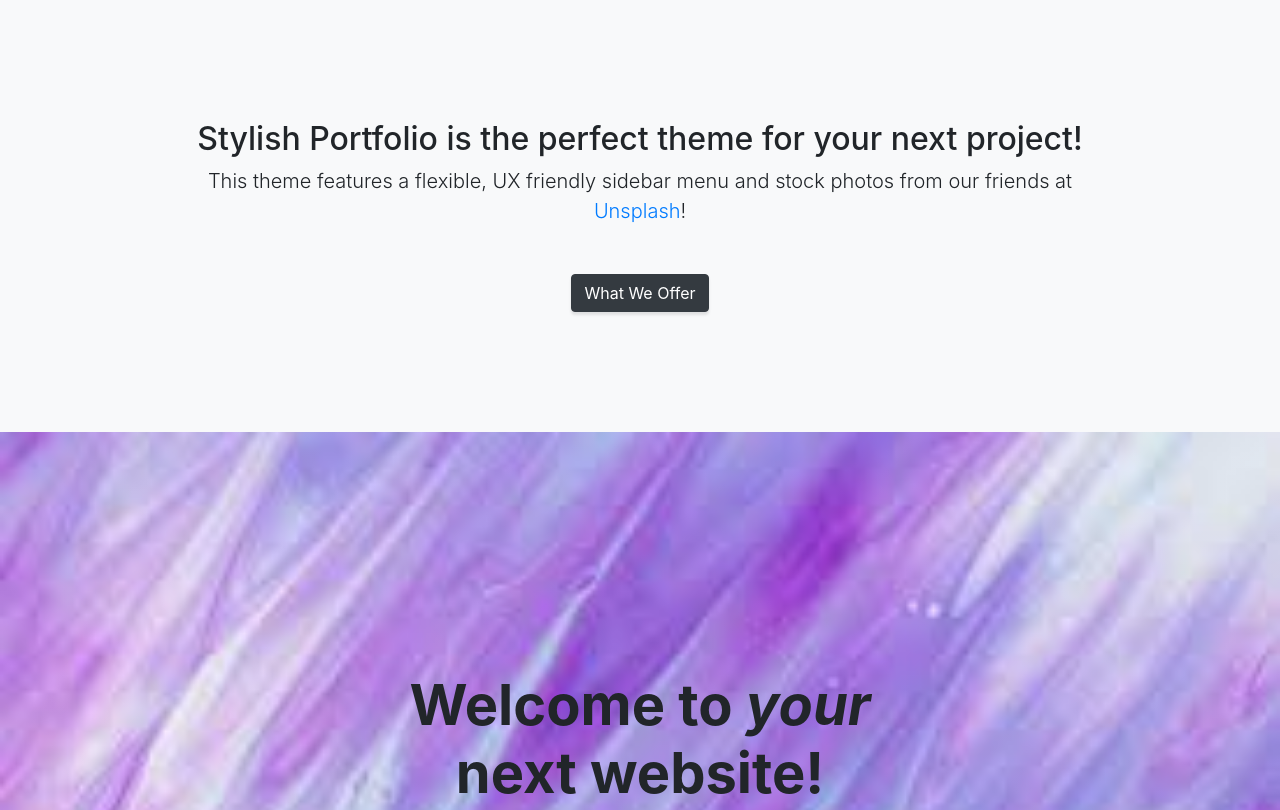
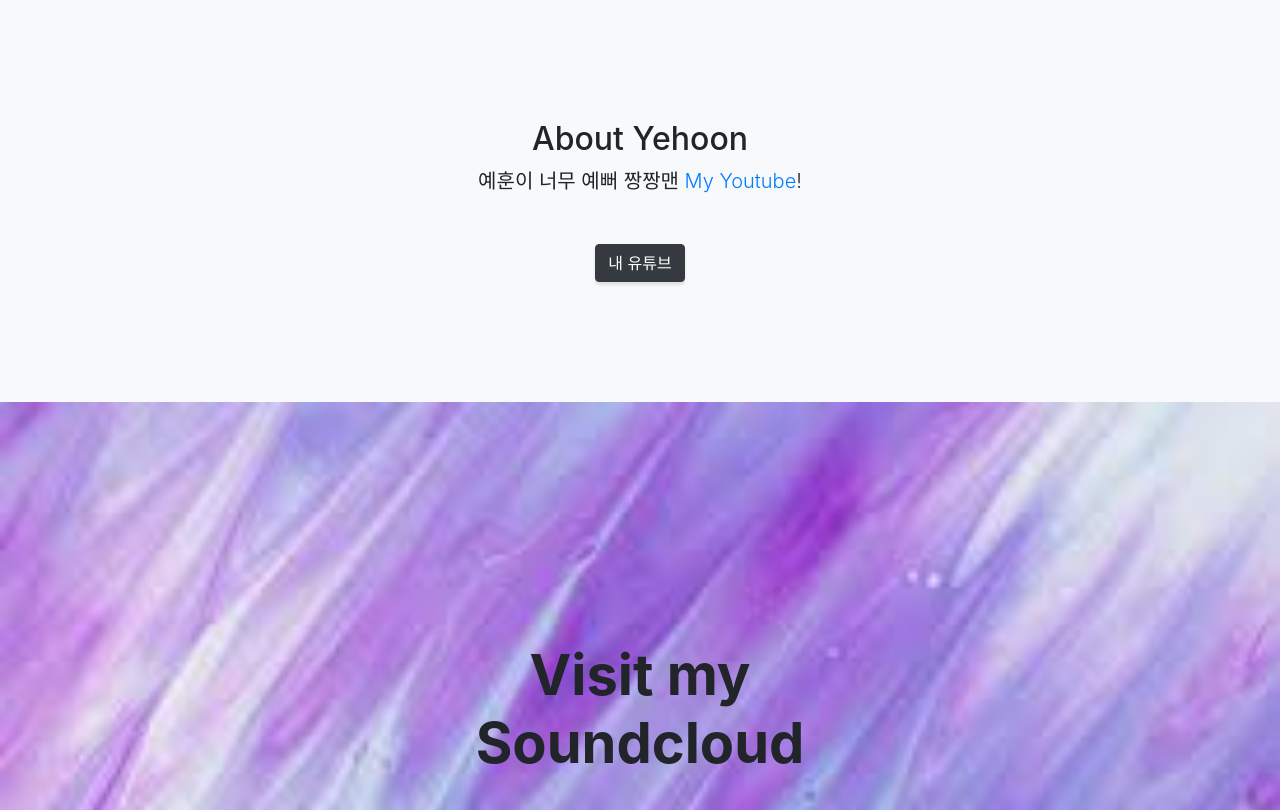
Before and after one commit to yehoonthegreat/yehoontest, a website with bundled scripts: page index.html in a window 1280 px wide. Shown: the part 800-1610 px from the top of the page. Built offline with nearby package versions, Linux system fonts and the light colour scheme.

Commit message:
Update index.html

```diff
--- a/index.html
+++ b/index.html
@@ -69,10 +69,10 @@
     <div class="container text-center">
       <div class="row">
         <div class="col-lg-10 mx-auto">
-          <h2>Stylish Portfolio is the perfect theme for your next project!</h2>
-          <p class="lead mb-5">This theme features a flexible, UX friendly sidebar menu and stock photos from our friends at
-            <a href="https://unsplash.com/">Unsplash</a>!</p>
-          <a class="btn btn-dark btn-xl js-scroll-trigger" href="#services">What We Offer</a>
+          <h2>About Yehoon</h2>
+          <p class="lead mb-5">예훈이 너무 예뻐 짱짱맨
+            <a href="https://youtube.com">My Youtube</a>!</p>
+          <a class="btn btn-dark btn-xl js-scroll-trigger" href="#services">내 유튜브</a>
         </div>
       </div>
     </div>
@@ -81,9 +81,7 @@
   <!-- Callout -->
   <section class="callout">
     <div class="container text-center">
-      <h2 class="mx-auto mb-5">Welcome to
-        <em>your</em>
-        next website!</h2>
+      <h2 class="mx-auto mb-5">Visit my Soundcloud</h2>
       <a class="btn btn-primary btn-xl" href="https://startbootstrap.com/themes/stylish-portfolio/">Download Now!</a>
     </div>
   </section>
```
